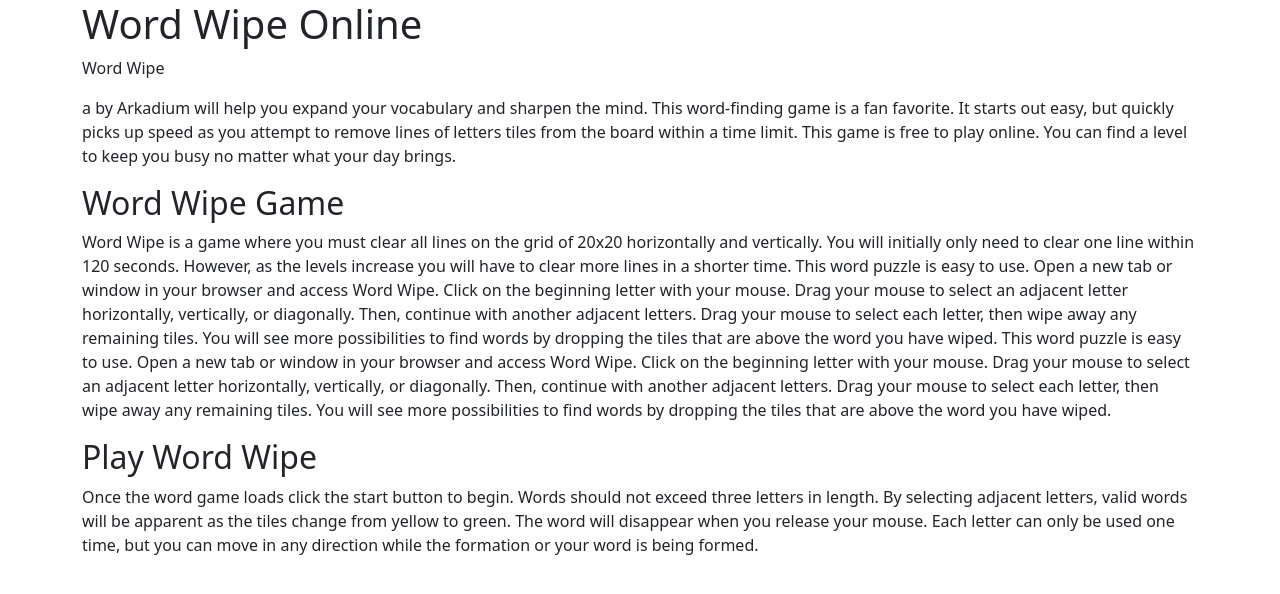
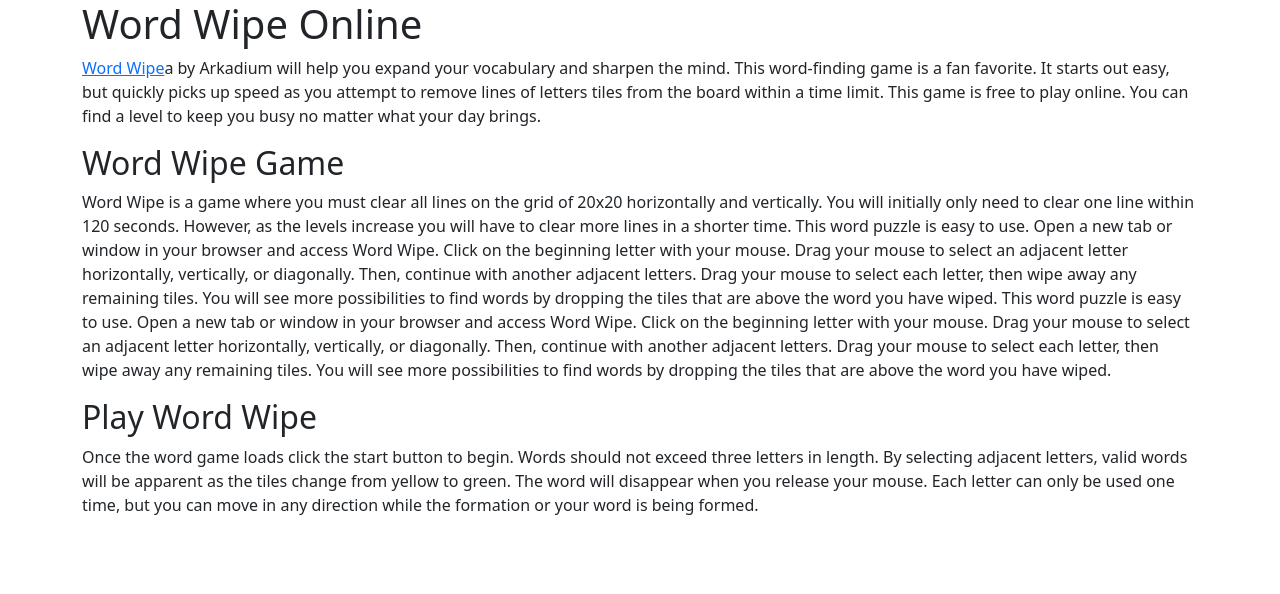
Before and after one commit to ufarook19/wordwipe.github.io, a plain HTML site: page index.html in a window 1280 px wide. Drawn offline with nearby package versions, Linux system fonts and the light colour scheme.

Commit message:
Update index.html

```diff
--- a/index.html
+++ b/index.html
@@ -10,7 +10,7 @@
       <div class="container">
           <h1>Word Wipe Online</h1>
 
-          <p><a href="https://wordwipe.online/"></a>Word Wipe</p>a by Arkadium will help you expand your vocabulary and sharpen the mind. This word-finding game is a fan favorite. It starts out easy, but quickly picks up speed as you attempt to remove lines of letters tiles from the board within a time limit. This game is free to play online. You can find a level to keep you busy no matter what your day brings.</p>
+          <p><a href="https://wordwipe.online/">Word Wipe</a>a by Arkadium will help you expand your vocabulary and sharpen the mind. This word-finding game is a fan favorite. It starts out easy, but quickly picks up speed as you attempt to remove lines of letters tiles from the board within a time limit. This game is free to play online. You can find a level to keep you busy no matter what your day brings.</p>
           <h2>Word Wipe Game</h2>
           <p>Word Wipe is a game where you must clear all lines on the grid of 20x20 horizontally and vertically. You will initially only need to clear one line within 120 seconds. However, as the levels increase you will have to clear more lines in a shorter time.
 
```
